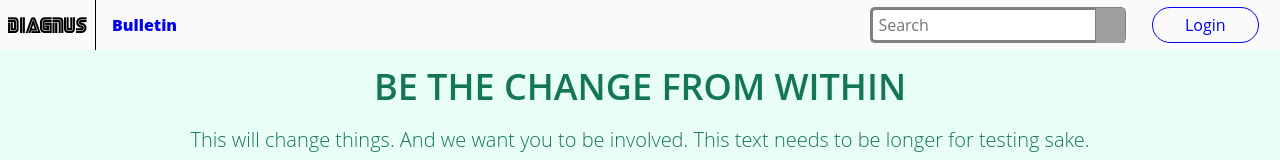
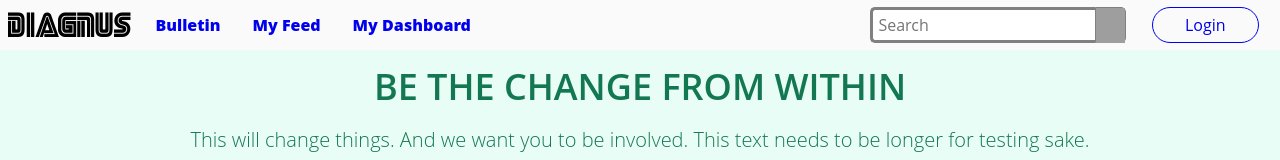
Before and after one commit to DivineDX/ImpactNUS-Orbital2019, a React (Create React App) app in the folder frontend-web/: page / in a window 1280 px wide. Shown: the top 160 px of the page. Built offline with nearby package versions, Linux system fonts and the light colour scheme; grey boxes are pictures that could not be loaded.

Commit message:
edited header

```diff
--- a/frontend-web/src/Components/NavBar/NavBar.css
+++ b/frontend-web/src/Components/NavBar/NavBar.css
@@ -7,8 +7,9 @@
 
 #Logo {
     font-family: 'SEGA LOGO FONT';
-    font-weight: 200;
+    font-size: 25px;
     color: black;
+    border: none;
 }
 
 @import url(https://fonts.googleapis.com/css?family=Open+Sans);
--- a/frontend-web/src/Components/NavBar/NavBar.js
+++ b/frontend-web/src/Components/NavBar/NavBar.js
@@ -9,6 +9,8 @@ const NavBar = () => {
             </a>
             <div className = "flex items-center pa3 fw9">
                 <a className="link dib dim mr3 mr4-ns" href="#0">Bulletin</a>
+                <a className="link dib dim mr3 mr4-ns" href="#0">My Feed</a>
+                <a className="link dib dim mr3 mr4-ns" href="#0">My Dashboard</a>
             </div>
             <div className="wrap">
                 <div className="search">
```
